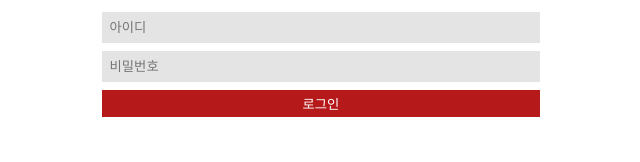
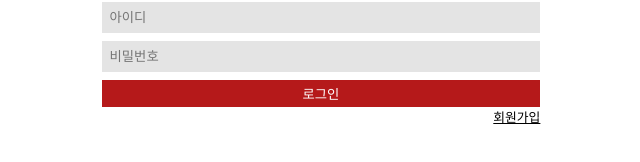
Before and after one commit to snackhyun/practice-sos-web, a plain HTML site: page 01-login/index.html in a window 1280 px wide. Shown: the part 536-698 px from the top of the page, without its empty margins (319-959 px from the left). Drawn offline with Linux system fonts and the light colour scheme.

Commit message:
ui: add signup link to login page

```diff
--- a/01-login/index.html
+++ b/01-login/index.html
@@ -1,5 +1,5 @@
 <!DOCTYPE html>
-<html lang="en">
+<html lang="ko">
   <head>
     <meta charset="UTF-8" />
     <meta name="viewport" content="width=device-width, initial-scale=1.0" />
@@ -25,6 +25,7 @@
           placeholder="비밀번호"
         />
         <button type="submit" class="submit-button">로그인</button>
+        <p id="link-signup"><a href="signup.html">회원가입</a></p>
       </form>
     </main>
   </body>
--- a/01-login/style.css
+++ b/01-login/style.css
@@ -49,3 +49,11 @@ img {
   color: white;
   border: none;
 }
+
+#link-signup {
+  font-size: 0.8rem;
+  text-align: right;
+}
+a {
+  color: black;
+}
```
